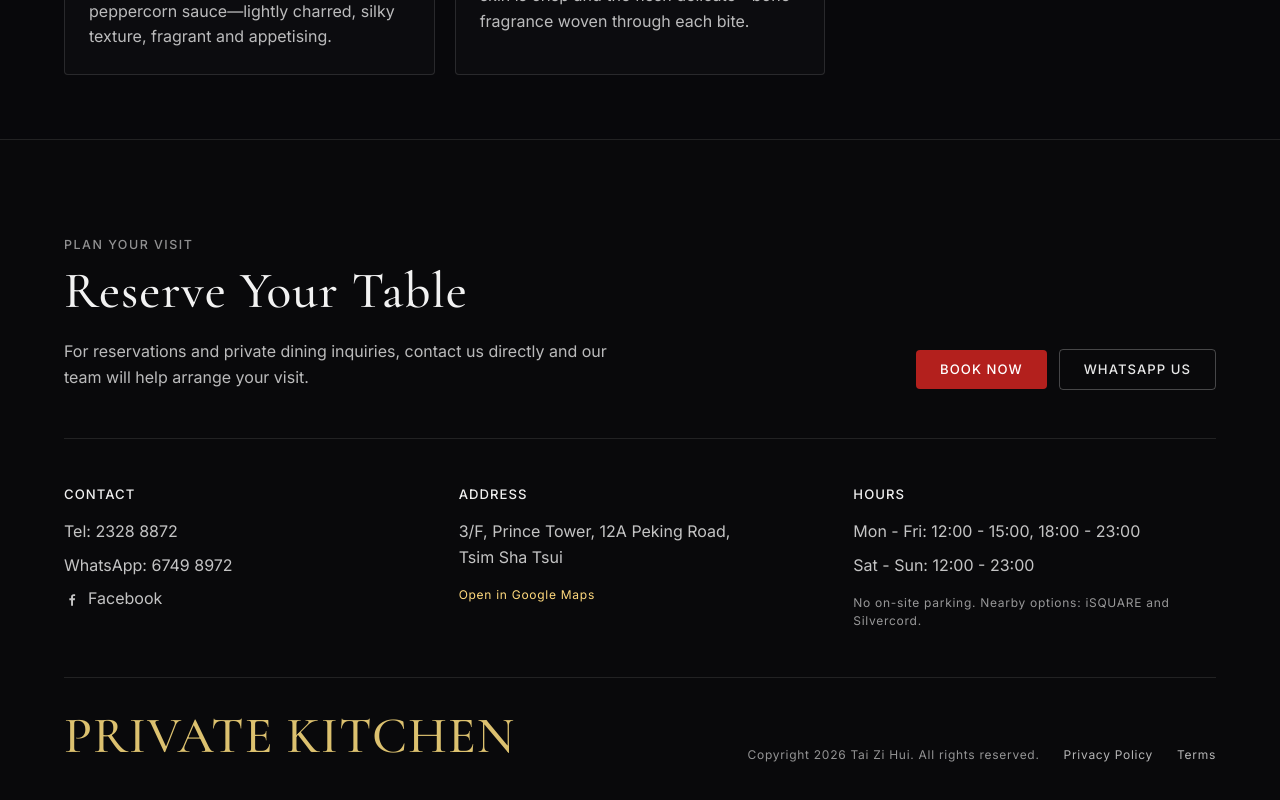
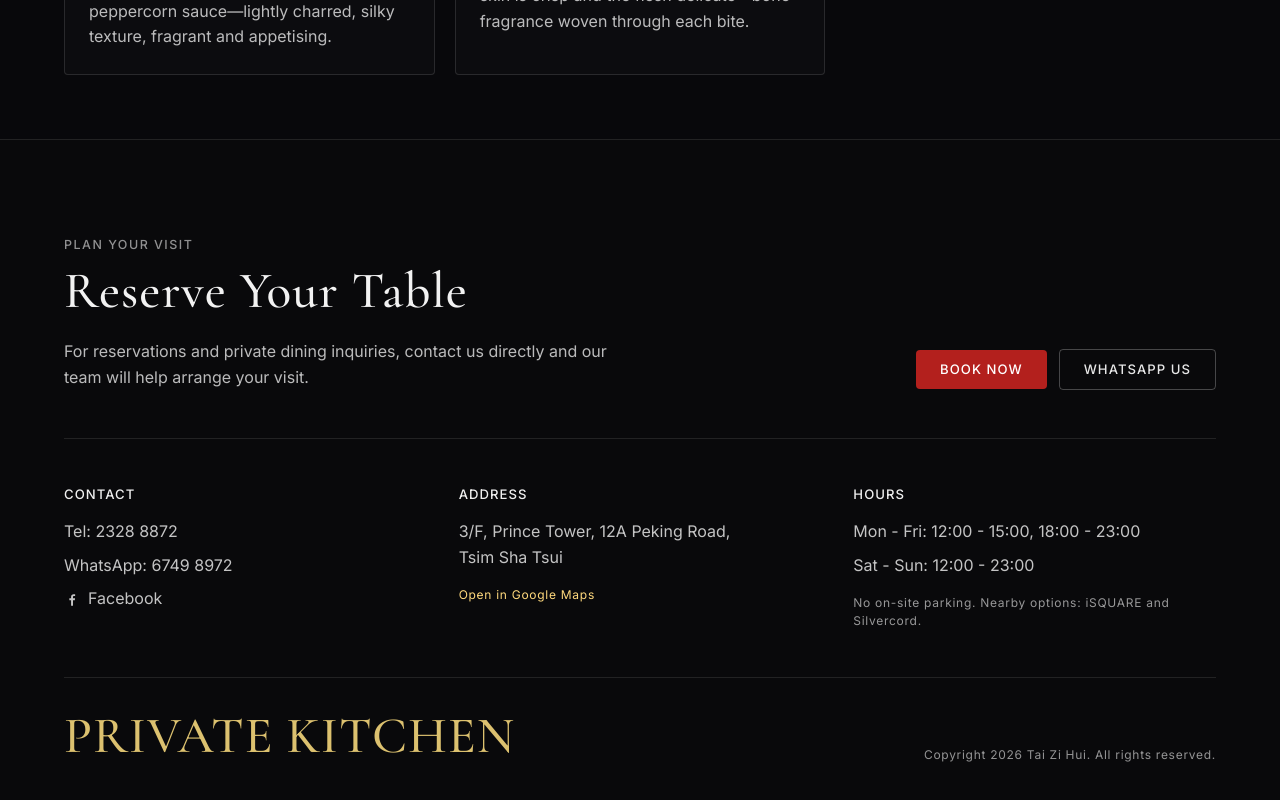
Before and after one commit to jfung2019/TaiZiHui-Website, a Next.js app: page /menu in a window 1280 px wide. Shown: the part 3265-4065 px from the top of the page. Built offline with nearby package versions, Linux system fonts and the light colour scheme.

Commit message:
delete the privacy policy and terms

```diff
--- a/components/footer/FooterSection.tsx
+++ b/components/footer/FooterSection.tsx
@@ -108,12 +108,12 @@ export default function FooterSection() {
             <p className={`${typography.caption} text-white/56`}>
               {t("footer.copyright", { year: currentYear })}
             </p>
-            <Link href={t("footer.privacyLink")} className={`${typography.caption} text-white/70 transition-colors duration-200 hover:text-white`}>
+            {/* <Link href={t("footer.privacyLink")} className={`${typography.caption} text-white/70 transition-colors duration-200 hover:text-white`}>
               {t("footer.privacy")}
             </Link>
             <Link href={t("footer.termsLink")} className={`${typography.caption} text-white/70 transition-colors duration-200 hover:text-white`}>
               {t("footer.terms")}
-            </Link>
+            </Link> */}
           </div>
         </div>
       </div>
```
